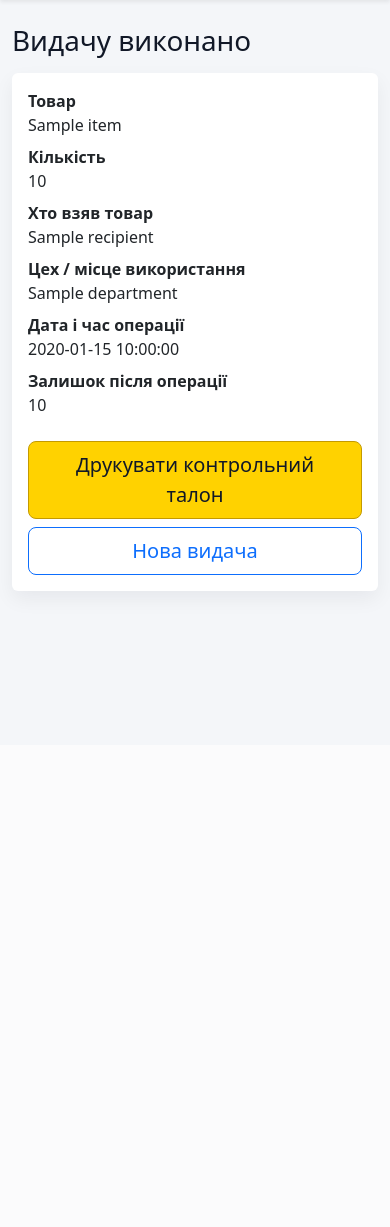
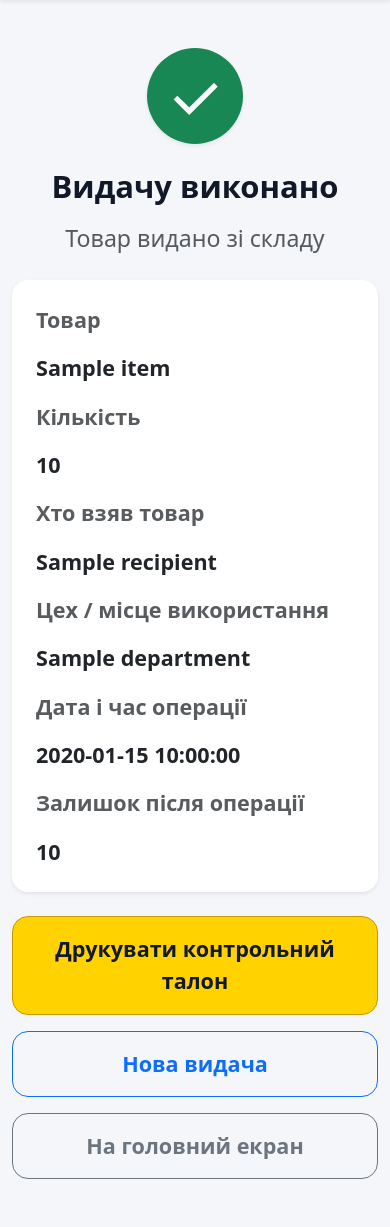
Before and after one commit to KalyuzhniyKO/warehouse_config, a Django app: template templates/core/stock_issue_result.html in a window 390 px wide. Shown: the part 99-1326 px from the top of the page. Before the commit the page ends 701 px from the top, so only its background shows below. Run offline with Django 5.2, Linux system fonts and the light colour scheme; the template is opened without the code that fills it: most values are stand-ins (such as "Sample title", 1, 10 or a date in 2020).

Commit message:
Improve tablet operation success screens

```diff
--- a/templates/core/stock_issue_result.html
+++ b/templates/core/stock_issue_result.html
@@ -2,16 +2,43 @@
 {% load i18n %}
 {% block title %}{% trans "Видачу виконано" %} · {% trans "Складський облік" %}{% endblock %}
 {% block content %}
-<h1 class="mb-3">{% trans "Видачу виконано" %}</h1>
-<div class="card content-card"><div class="card-body">
-<dl class="row">
-<dt class="col-sm-3">{% trans "Товар" %}</dt><dd class="col-sm-9">{{ movement.item }}</dd>
-<dt class="col-sm-3">{% trans "Кількість" %}</dt><dd class="col-sm-9">{{ movement.qty }}</dd>
-<dt class="col-sm-3">{% trans "Хто взяв товар" %}</dt><dd class="col-sm-9">{{ movement.recipient|default:"—" }}</dd>
-<dt class="col-sm-3">{% trans "Цех / місце використання" %}</dt><dd class="col-sm-9">{{ movement.department|default:"—" }}</dd>
-<dt class="col-sm-3">{% trans "Дата і час операції" %}</dt><dd class="col-sm-9">{{ movement.occurred_at|date:"Y-m-d H:i:s" }}</dd>
-<dt class="col-sm-3">{% trans "Залишок після операції" %}</dt><dd class="col-sm-9">{{ balance_after }}</dd>
-</dl>
-<div class="d-grid gap-2 d-sm-flex"><a class="btn btn-primary btn-lg" href="{% url 'stock_movement_print' movement.pk %}?autoprint=1">{% trans "Друкувати контрольний талон" %}</a><a class="btn btn-outline-primary btn-lg" href="{% url 'stock_issue' %}">{% trans "Нова видача" %}</a></div>
-</div></div>
+<section class="mx-auto py-4 py-md-5" style="max-width: 860px;" aria-labelledby="operation-success-title">
+    <div class="text-center mb-4 mb-md-5">
+        <div class="d-inline-flex align-items-center justify-content-center rounded-circle bg-success text-white shadow-sm mb-4" style="width: 6rem; height: 6rem; font-size: 4rem; line-height: 1;" aria-hidden="true">✓</div>
+        <h1 id="operation-success-title" class="display-5 fw-bold mb-3">{% trans "Видачу виконано" %}</h1>
+        <p class="fs-3 text-muted mb-0">{% trans "Товар видано зі складу" %}</p>
+    </div>
+
+    <div class="card content-card shadow-sm rounded-4 border-0 mb-4">
+        <div class="card-body p-4 p-md-5">
+            <dl class="row gy-3 gy-md-4 mb-0 fs-4">
+                <dt class="col-md-5 text-muted fw-semibold">{% trans "Товар" %}</dt>
+                <dd class="col-md-7 mb-0 fw-semibold">{{ movement.item }}</dd>
+
+                <dt class="col-md-5 text-muted fw-semibold">{% trans "Кількість" %}</dt>
+                <dd class="col-md-7 mb-0 fw-semibold">{{ movement.qty }}</dd>
+
+                <dt class="col-md-5 text-muted fw-semibold">{% trans "Хто взяв товар" %}</dt>
+                <dd class="col-md-7 mb-0 fw-semibold">{{ movement.recipient|default:"—" }}</dd>
+
+                <dt class="col-md-5 text-muted fw-semibold">{% trans "Цех / місце використання" %}</dt>
+                <dd class="col-md-7 mb-0 fw-semibold">{{ movement.department|default:"—" }}</dd>
+
+                <dt class="col-md-5 text-muted fw-semibold">{% trans "Дата і час операції" %}</dt>
+                <dd class="col-md-7 mb-0 fw-semibold">{{ movement.occurred_at|date:"Y-m-d H:i:s" }}</dd>
+
+                {% if balance_after is not None %}
+                    <dt class="col-md-5 text-muted fw-semibold">{% trans "Залишок після операції" %}</dt>
+                    <dd class="col-md-7 mb-0 fw-semibold">{{ balance_after }}</dd>
+                {% endif %}
+            </dl>
+        </div>
+    </div>
+
+    <div class="d-grid gap-3">
+        <a class="btn btn-primary btn-lg py-3 fs-4 fw-semibold rounded-4" href="{% url 'stock_movement_print' movement.pk %}?autoprint=1">{% trans "Друкувати контрольний талон" %}</a>
+        <a class="btn btn-outline-primary btn-lg py-3 fs-4 fw-semibold rounded-4" href="{% url 'stock_issue' %}">{% trans "Нова видача" %}</a>
+        <a class="btn btn-outline-secondary btn-lg py-3 fs-4 fw-semibold rounded-4" href="{% url 'dashboard' %}">{% trans "На головний екран" %}</a>
+    </div>
+</section>
 {% endblock %}
```
Also changed, not shown: core/tests/test_stock_operations_ui.py (+24 -0 lines), templates/core/stock_receive_result.html (+34 -11 lines), locale/en/LC_MESSAGES/django.po, locale/uk/LC_MESSAGES/django.po.
